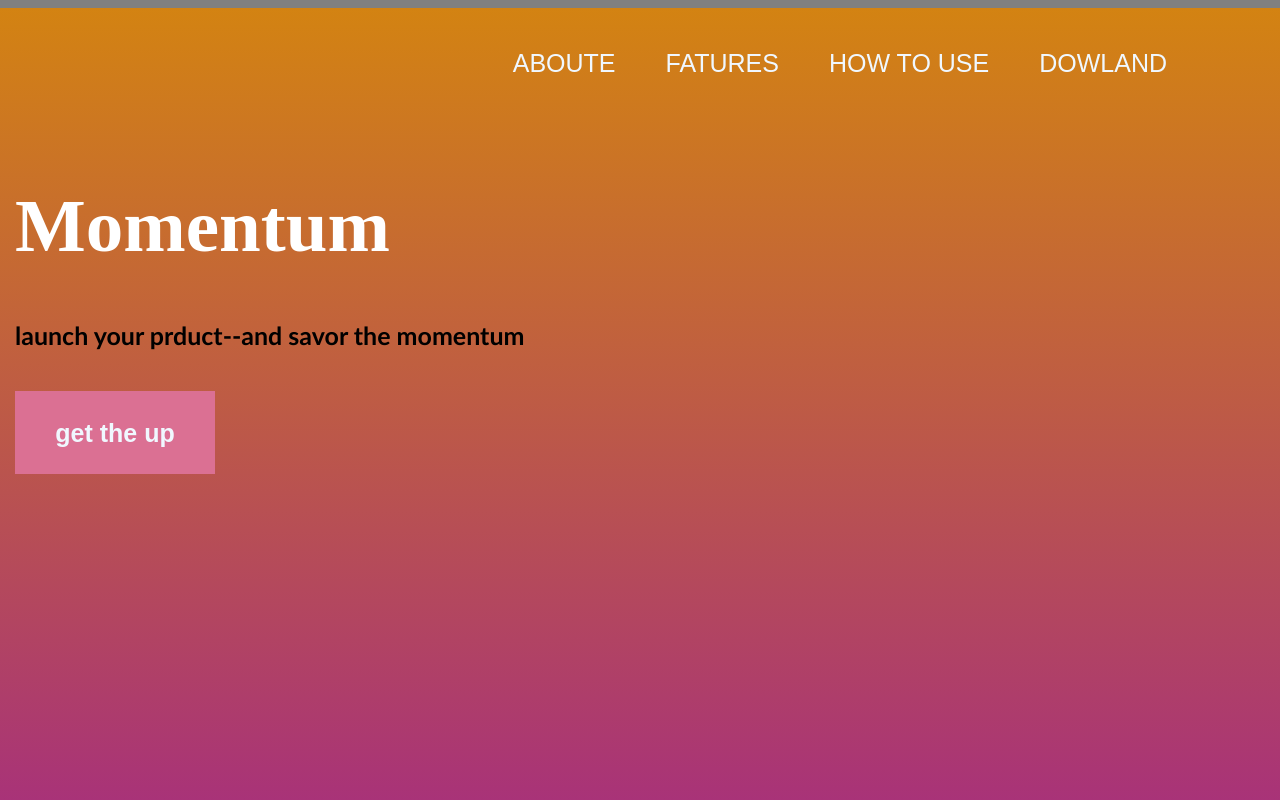
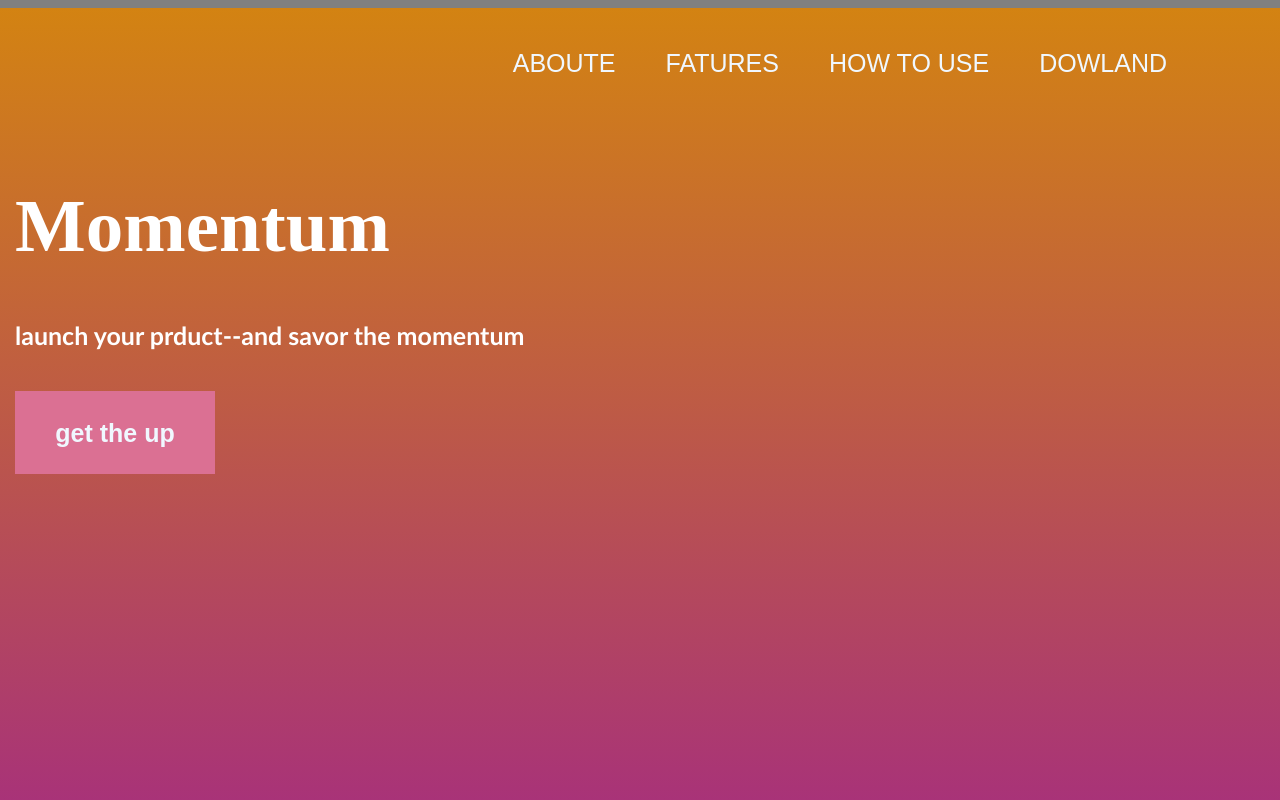
Before and after one commit to jony777o07/practika, a plain HTML site: page index.html in a window 1280 px wide. Shown: the top 800 px of the page. Drawn offline with Linux system fonts and the light colour scheme.

Commit message:
color white

```diff
--- a/index.html
+++ b/index.html
@@ -32,7 +32,7 @@
                     <h1 style="color: white;">
                         Momentum
                     </h1>
-                    <h5>
+                    <h5 style="color: white;">
                         launch your prduct--and savor the momentum
                     </h5>
                     <button>
```
